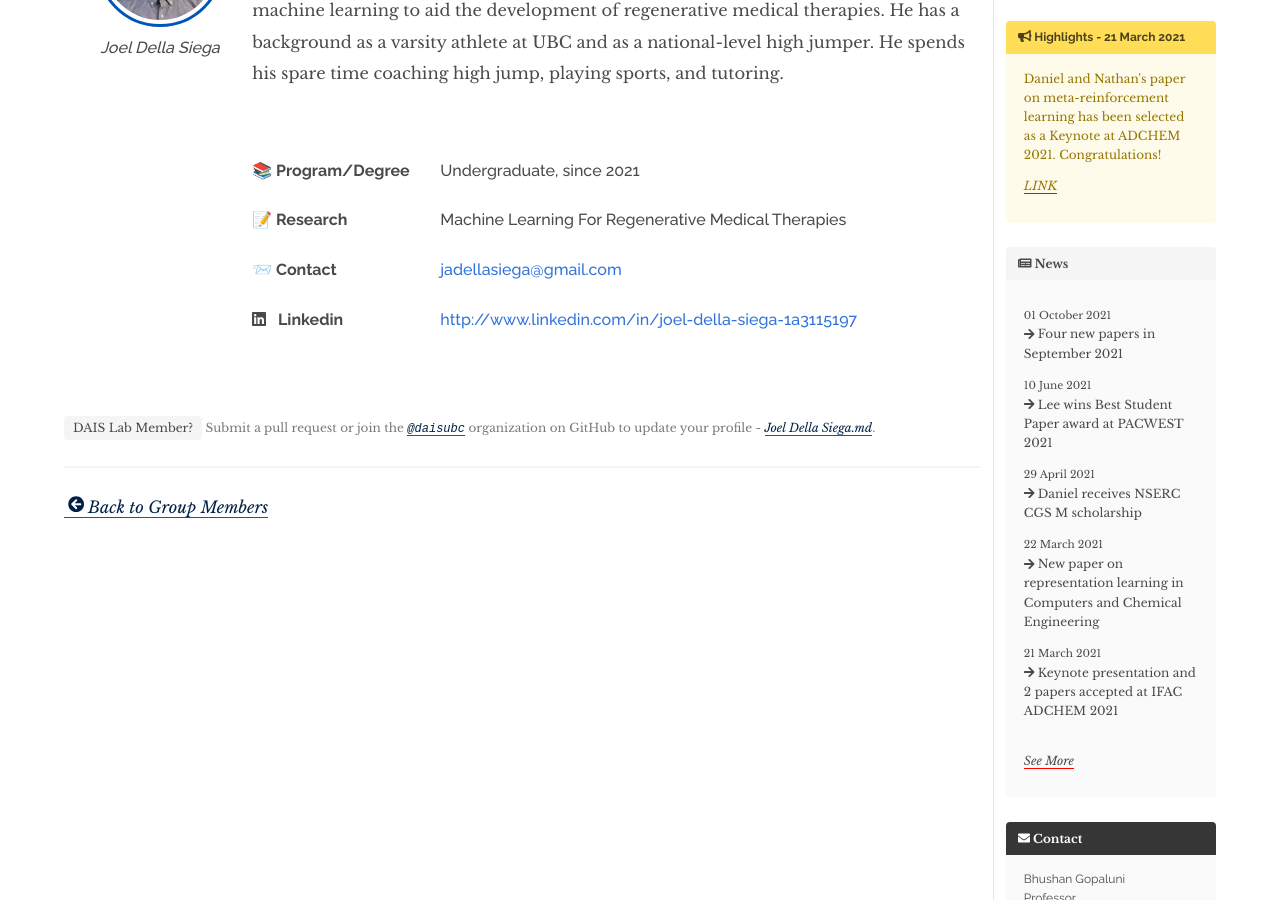
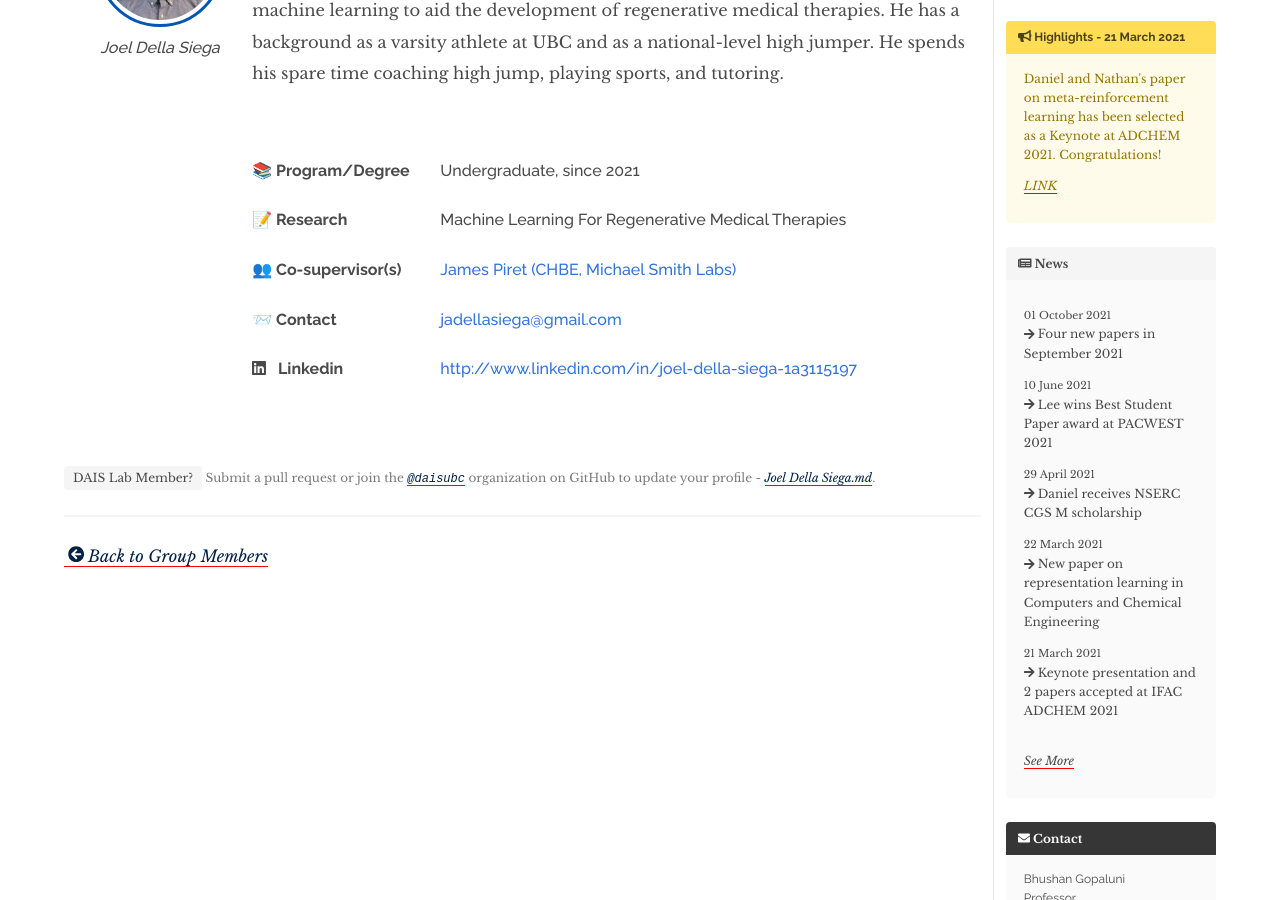
Before and after one commit to daisubc/daisubc.github.io, a Jekyll site: the page built from _profiles/Joel Della Siega.md, in a window 1280 px wide and 900 px high, scrolled down 405 px. Built offline with Jekyll 4.4.1, drawn with Linux system fonts in a browser that asks for light colours; nearby versions of some CDN libraries.

Commit message:
update joel

```diff
--- a/_profiles/Joel Della Siega.md
+++ b/_profiles/Joel Della Siega.md
@@ -7,6 +7,9 @@ degree: Undergraduate
 year_end:
 year_start: 2021
 title: Joel Della Siega
+cosupervisor:
+  - name: James Piret (CHBE, Michael Smith Labs)
+    url: https://www.chbe.ubc.ca/profile/james-piret/
 biography: >
   Joel was born and raised in Vancouver and is completing his fourth year of a Chemical and Biological Engineering undergrad. He has past experience with regenerative medicine research with the Piret Group. He is most interested in the applications of machine learning to aid the development of regenerative medical therapies. He has a background as a varsity athlete at UBC and as a national-level high jumper. He spends his spare time coaching high jump, playing sports, and tutoring.
 linkedin: http://www.linkedin.com/in/joel-della-siega-1a3115197
```
